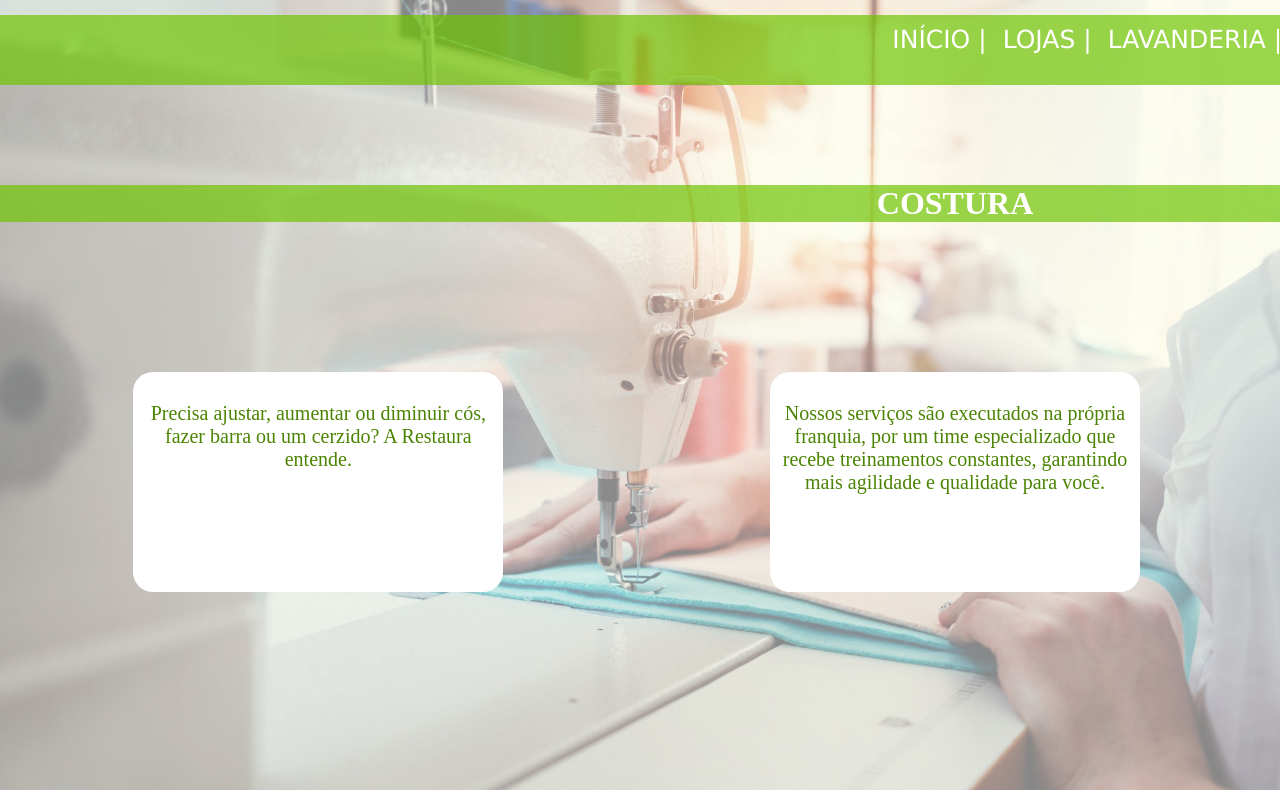
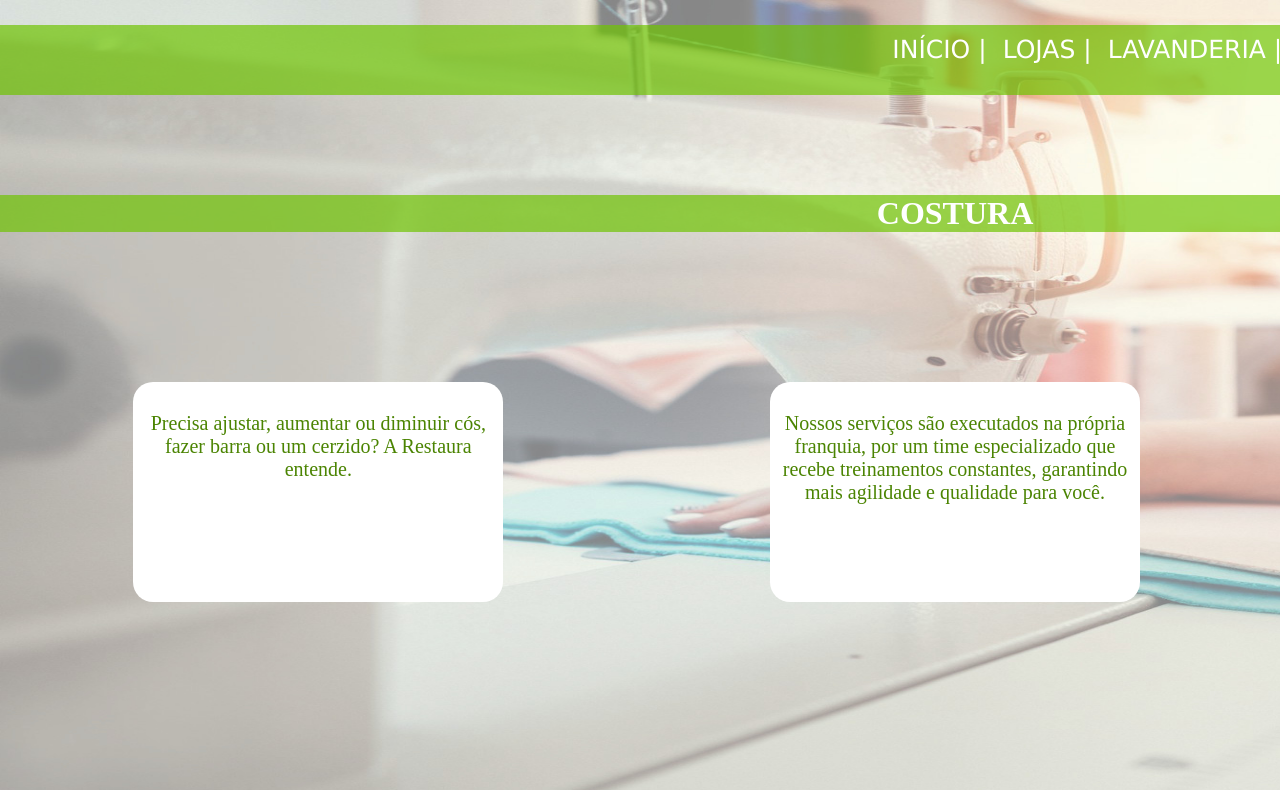
Before and after one commit to laissamendes/hackathon-lindox-2023, a Vue app: page /costura in a window 1280 px wide. Shown: the top 790 px of the page. Built offline with nearby package versions, Linux system fonts and the light colour scheme.

Commit message:
alteração das imagens de fundo

```diff
--- a/src/App.vue
+++ b/src/App.vue
@@ -19,30 +19,36 @@ import { currentPage } from '@/_data/page.js'
   flex-direction: row;
   flex-wrap: wrap;
   width: 100%;
-   background-color: #fff;
+   /*background-color: #fff;*/
   /*opacity: 0.7; */
   height: 100vh;
   width: 100vw;
+  background-size: 100%;
+}
+.container{
+  background-position: center top;
+  background-repeat: no-repeat;
+  background-size: 100% 100vh;
+  padding: 10px 0 0 0;
 }
 
-.inicio {
-  /*background-image: url("@/assets/imagens/fundo.png" );*/
-  background-size: 100%;
-  background-color: red;
-
+.inicio .container{
+  background-image: url("@/assets/imagens/fundo.png" );
 }
-.lojas {
+.lojas .container{
   background-image: url("@/assets/imagens/loja-fisica.png" );
 }
-.lavanderia{
+.lavanderia .container{
   background-image: url("@/assets/imagens/fundo-lavanderia.png");
 }
-.costura{
+.costura .container{
   background-image: url("@/assets/imagens/fundo-costura.jpg");
 }
-.produtos{
+.produtos .container{
   background-image: url("@/assets/imagens/fundo-produtos.png");
 }
+
+
 router-link:hover {
   transform: scale(1.1);
   transition: all 0.5s;
--- a/src/views/CosturaView.vue
+++ b/src/views/CosturaView.vue
@@ -10,6 +10,7 @@ function togglePopUpSacola() {
 </script>
 
 <template>
+   <div class="container">
   <header >
     <div class="menu">
     <router-link to="/">INÍCIO | </router-link>
@@ -53,6 +54,7 @@ function togglePopUpSacola() {
       <svg xmlns="http://www.w3.org/2000/svg" viewBox="0 0 1440 320"><path fill="#6fc400b0" fill-opacity="1" d="M0,32L60,80C120,128,240,224,360,234.7C480,245,600,171,720,117.3C840,64,960,32,1080,58.7C1200,85,1320,171,1380,213.3L1440,256L1440,320L1380,320C1320,320,1200,320,1080,320C960,320,840,320,720,320C600,320,480,320,360,320C240,320,120,320,60,320L0,320Z"></path></svg>
     </div>
   </footer>
+</div>
 </template>
 
 <style scoped>
--- a/src/views/InicioView.vue
+++ b/src/views/InicioView.vue
@@ -326,15 +326,6 @@ header {
 z-index: 99;
 
 }
-.container{
-  background-image: url("@/assets/imagens/fundo.png");
-  background-position: center top;
-  background-repeat: no-repeat;
-  background-size: 100% 100vh;
-  padding: 10px 0 0 0;
-}
-
-
 .informacoes {
   display: grid;
   grid-template-columns: 1fr 1fr 1fr;
--- a/src/views/LavanderiaView.vue
+++ b/src/views/LavanderiaView.vue
@@ -10,6 +10,7 @@ function togglePopUpSacola() {
 </script>
 
 <template>
+  <div class="container">
    <header >
     <div class="menu">
     <router-link to="/">INÍCIO | </router-link>
@@ -78,6 +79,8 @@ function togglePopUpSacola() {
     <svg xmlns="http://www.w3.org/2000/svg" viewBox="0 0 1440 320"><path fill="#00a2ffb2" fill-opacity="1" d="M0,32L60,80C120,128,240,224,360,234.7C480,245,600,171,720,117.3C840,64,960,32,1080,58.7C1200,85,1320,171,1380,213.3L1440,256L1440,320L1380,320C1320,320,1200,320,1080,320C960,320,840,320,720,320C600,320,480,320,360,320C240,320,120,320,60,320L0,320Z"></path></svg>
    </div>
   </footer>
+
+</div>
 </template>
 
 <style scoped>
@@ -203,4 +206,6 @@ h2{
 
 }
 
+
+
 </style>
--- a/src/views/LojasView.vue
+++ b/src/views/LojasView.vue
@@ -22,6 +22,8 @@ function togglePopUpSacola() {
 </script>
 
 <template>
+     <div class="container">
+
   <header >
     <div class="menu">
     <router-link to="/">INÍCIO | </router-link>
@@ -68,8 +70,8 @@ function togglePopUpSacola() {
     <div class="svg-wave">
       <svg xmlns="http://www.w3.org/2000/svg" viewBox="0 0 1440 320"><path fill="#003e8faf" fill-opacity="1" d="M0,128L48,144C96,160,192,192,288,197.3C384,203,480,181,576,144C672,107,768,53,864,37.3C960,21,1056,43,1152,80C1248,117,1344,171,1392,197.3L1440,224L1440,320L1392,320C1344,320,1248,320,1152,320C1056,320,960,320,864,320C768,320,672,320,576,320C480,320,384,320,288,320C192,320,96,320,48,320L0,320Z"></path></svg>
 </div>
-
   </footer>
+</div>
 </template>
 
 <style scoped>
--- a/src/views/ProdutosView.vue
+++ b/src/views/ProdutosView.vue
@@ -11,6 +11,7 @@ function togglePopUpSacola() {
 </script>
 
 <template>
+       <div class="container">
   <header >
     <div class="menu">
     <router-link to="/">INÍCIO | </router-link>
@@ -37,6 +38,8 @@ function togglePopUpSacola() {
 </svg>
     </div>
   </footer>
+</div>
+
 </template>
 
 <style scoped>
--- a/src/views/TingimentoView.vue
+++ b/src/views/TingimentoView.vue
@@ -10,6 +10,8 @@ function togglePopUpSacola() {
 </script>
 
 <template>
+         <div class="container">
+
   <header >
     <div class="menu">
     <router-link to="/">INÍCIO | </router-link>
@@ -43,6 +45,8 @@ function togglePopUpSacola() {
   <footer>
    <div class="svg-wave"><svg xmlns="http://www.w3.org/2000/svg" viewBox="0 0 1440 320"><path fill="#ff3131ad" fill-opacity="1" d="M0,32L60,80C120,128,240,224,360,234.7C480,245,600,171,720,117.3C840,64,960,32,1080,58.7C1200,85,1320,171,1380,213.3L1440,256L1440,320L1380,320C1320,320,1200,320,1080,320C960,320,840,320,720,320C600,320,480,320,360,320C240,320,120,320,60,320L0,320Z"></path></svg></div>
   </footer>
+</div>
+
 </template>
 
 <style scoped>
```
